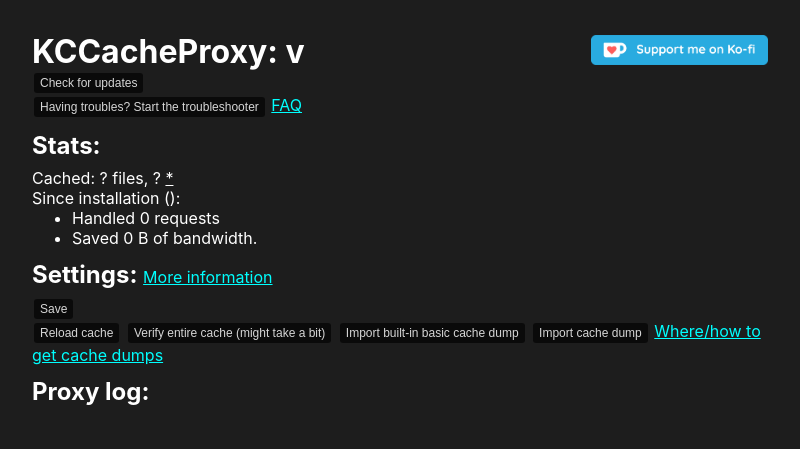
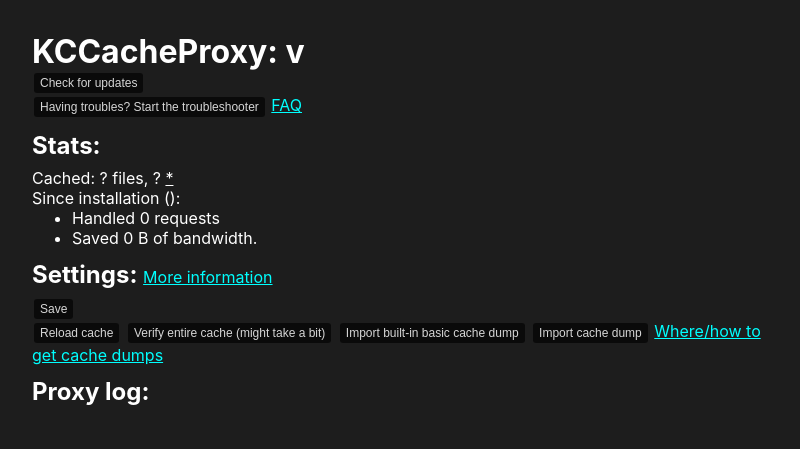
Before and after one commit to Tibowl/KCCacheProxy, an Electron app: page src/electron/index.html in a window 800 px wide. Drawn offline with Linux system fonts and the light colour scheme; no server answers.

Commit message:
Remove links that are now broken, formatting

```diff
--- a/src/electron/index.css
+++ b/src/electron/index.css
@@ -33,9 +33,6 @@
   display: inline-block;
   height: 100%;
   vertical-align: middle;
-}
-#support {
-  white-space: nowrap;
 }
 
 button {
--- a/src/electron/index.html
+++ b/src/electron/index.html
@@ -11,12 +11,6 @@
 <body>
   <div id="title">
     <h1 id="mainTitle">KCCacheProxy</h1>
-    <div id="support">
-      <span class="align"></span>
-      <a href="https://ko-fi.com/A0A81MOVN" class="link">
-        <img height="30" style="border:0px;height:30px;" src="./support.png" border="0" alt="Support me at ko-fi.com" />
-      </a>
-    </div>
   </div>
   <div id="update" style="display:none">
     You are currently using an outdated version. The latest version is <span id="newVersion"></span>.
```
Also changed, not shown: src/proxy/proxy.js (+10 -10 lines), .github/FUNDING.yml (deleted), README.md, src/electron/support.png (deleted).
